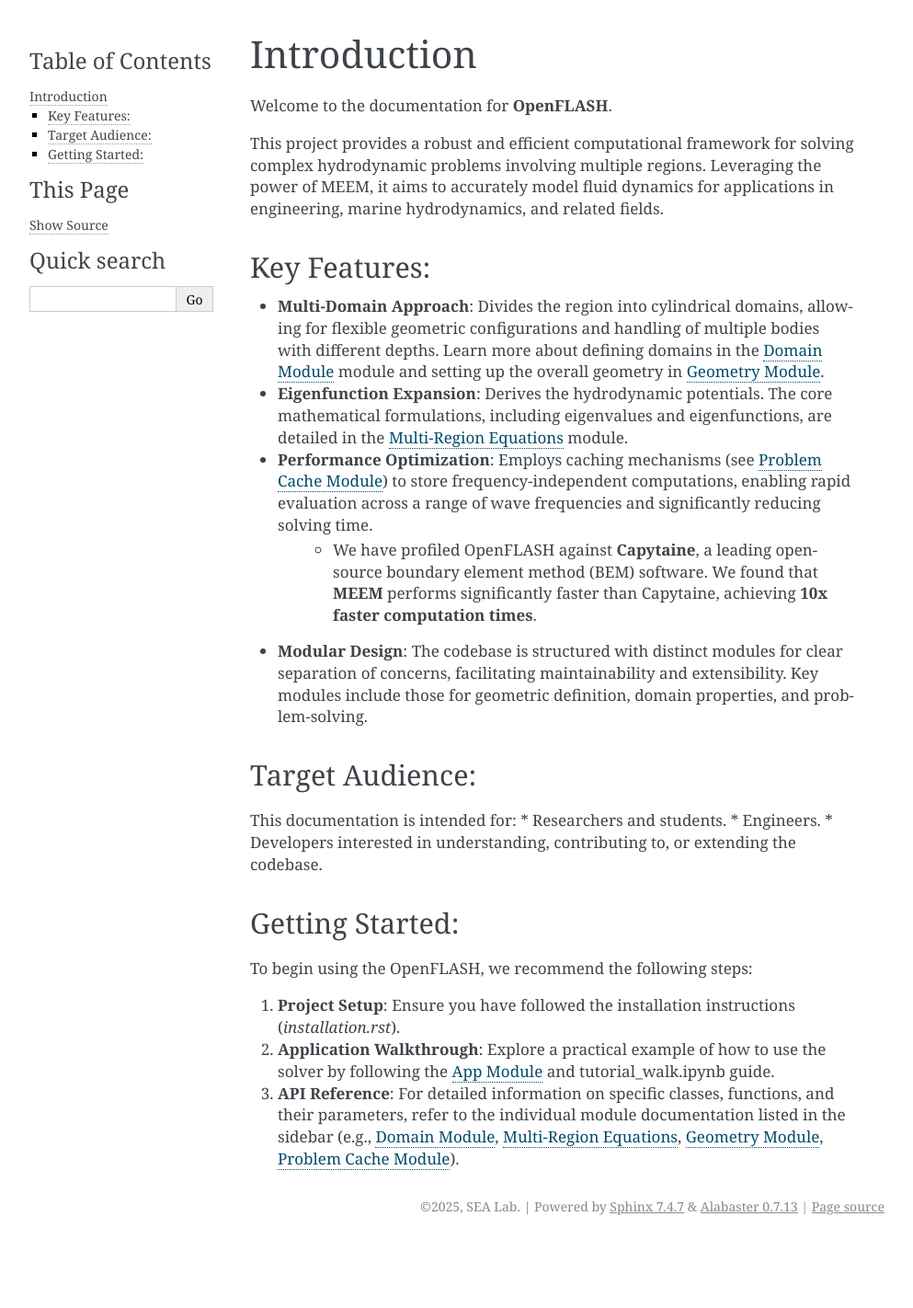
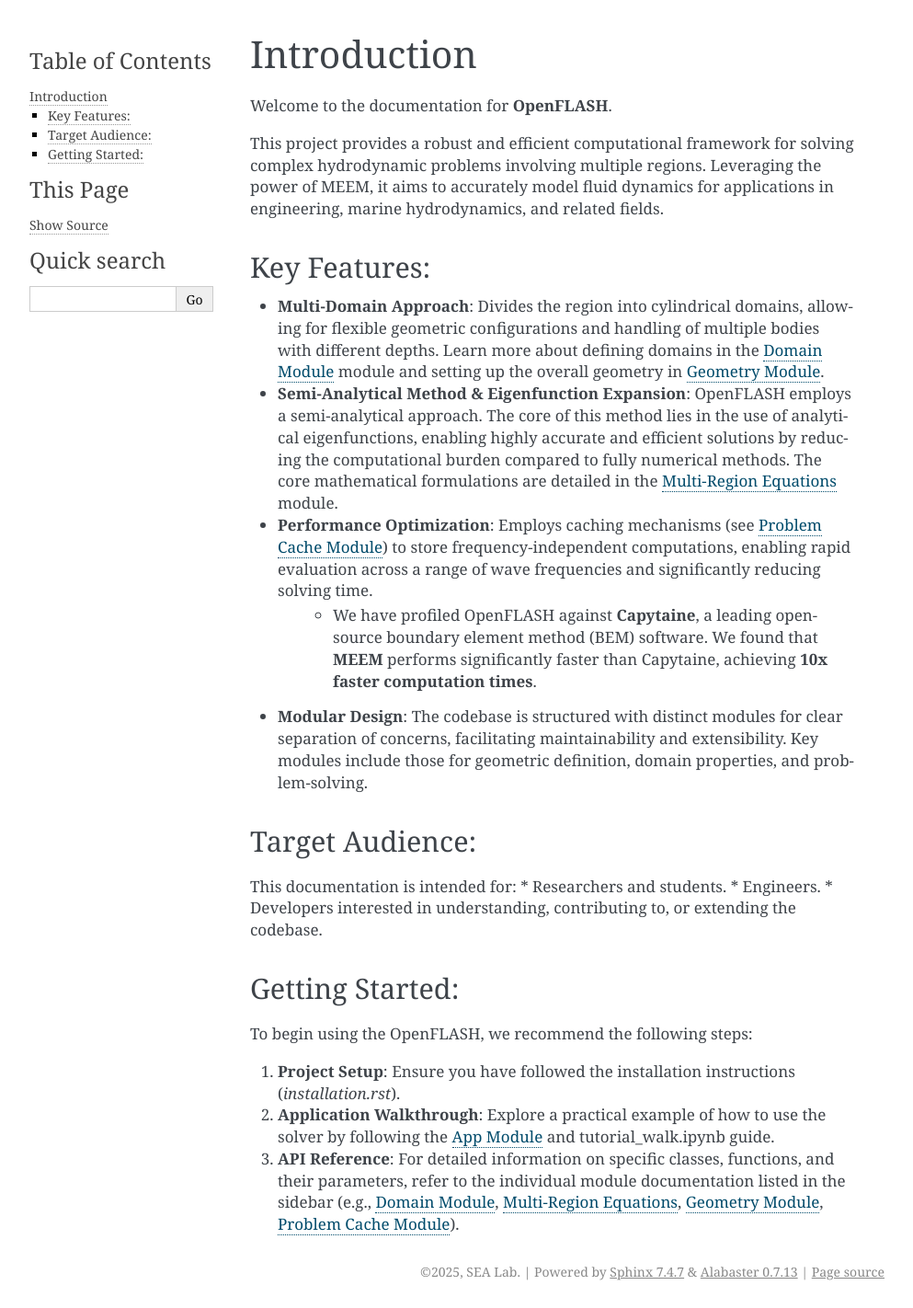
Before and after one commit to symbiotic-engineering/OpenFLASH, a Sphinx documentation site: the page built from docs/introduction.rst, in a window 1280 px wide. Shown: the whole page at 92% size, without its empty margins (148-1141 px from the left). Built offline with Sphinx 7.4.7, drawn with Linux system fonts in a browser that asks for light colours; before the commit the page ends 1351 px from its top, so only the background shows below that.

Commit message:
add description
- that the method is semi-analytical, and the analytical eigenfunctions are the core thing that enables that.

```diff
--- a/docs/introduction.rst
+++ b/docs/introduction.rst
@@ -11,7 +11,7 @@
 Key Features:
 -------------
 * **Multi-Domain Approach**: Divides the region into cylindrical domains, allowing for flexible geometric configurations and handling of multiple bodies with different depths. Learn more about defining domains in the :doc:`domain` module and setting up the overall geometry in :doc:`geometry`.
-* **Eigenfunction Expansion**: Derives the hydrodynamic potentials. The core mathematical formulations, including eigenvalues and eigenfunctions, are detailed in the :doc:`multi_equations` module.
+* **Semi-Analytical Method & Eigenfunction Expansion**: OpenFLASH employs a semi-analytical approach. The core of this method lies in the use of analytical eigenfunctions, enabling highly accurate and efficient solutions by reducing the computational burden compared to fully numerical methods. The core mathematical formulations are detailed in the :doc:`multi_equations` module.
 * **Performance Optimization**: Employs caching mechanisms (see :doc:`problem_cache`) to store frequency-independent computations, enabling rapid evaluation across a range of wave frequencies and significantly reducing solving time.
     * We have profiled OpenFLASH against **Capytaine**, a leading open-source boundary element method (BEM) software. We found that **MEEM** performs significantly faster than Capytaine, achieving **10x faster computation times**.
 * **Modular Design**: The codebase is structured with distinct modules for clear separation of concerns, facilitating maintainability and extensibility. Key modules include those for geometric definition, domain properties, and problem-solving.
```
